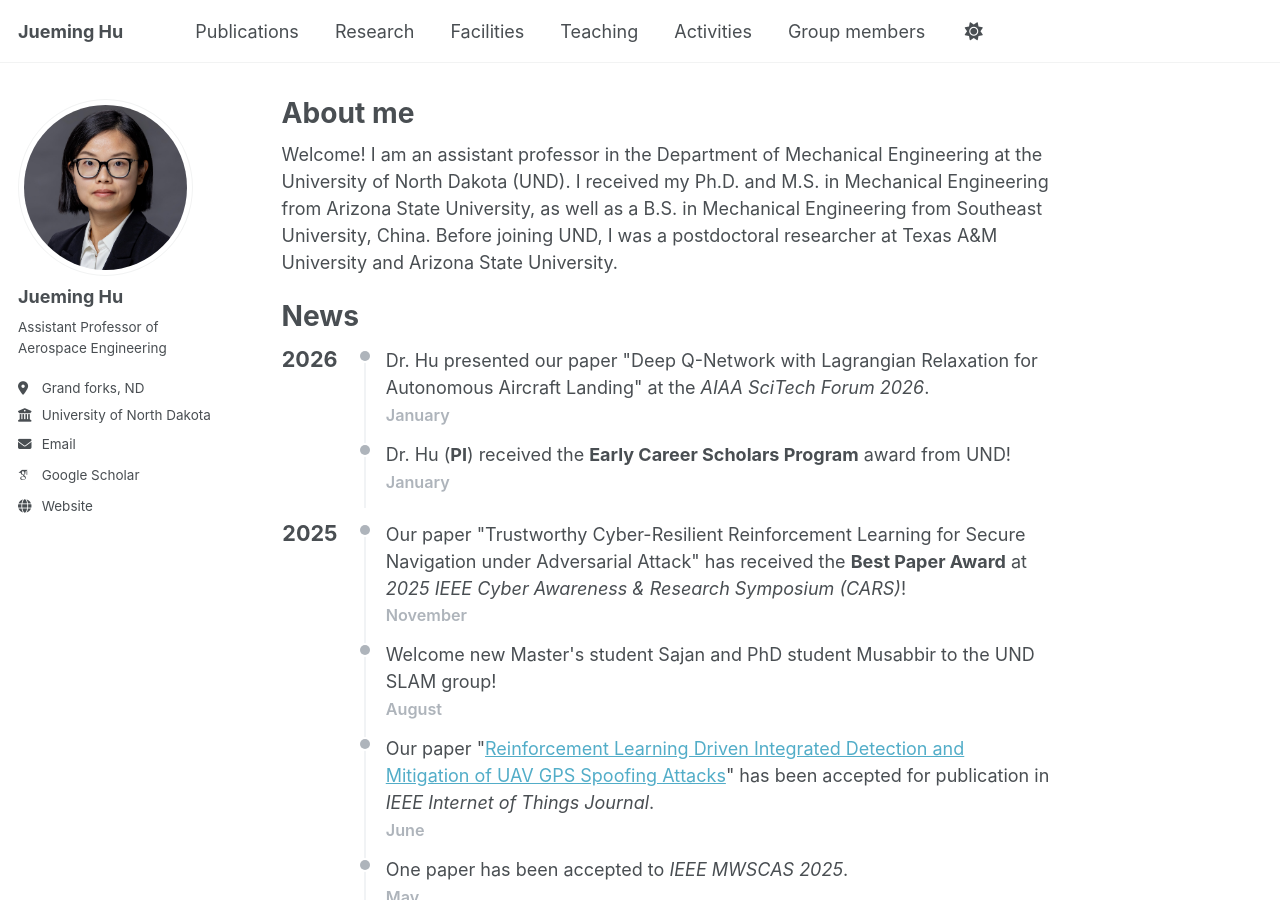
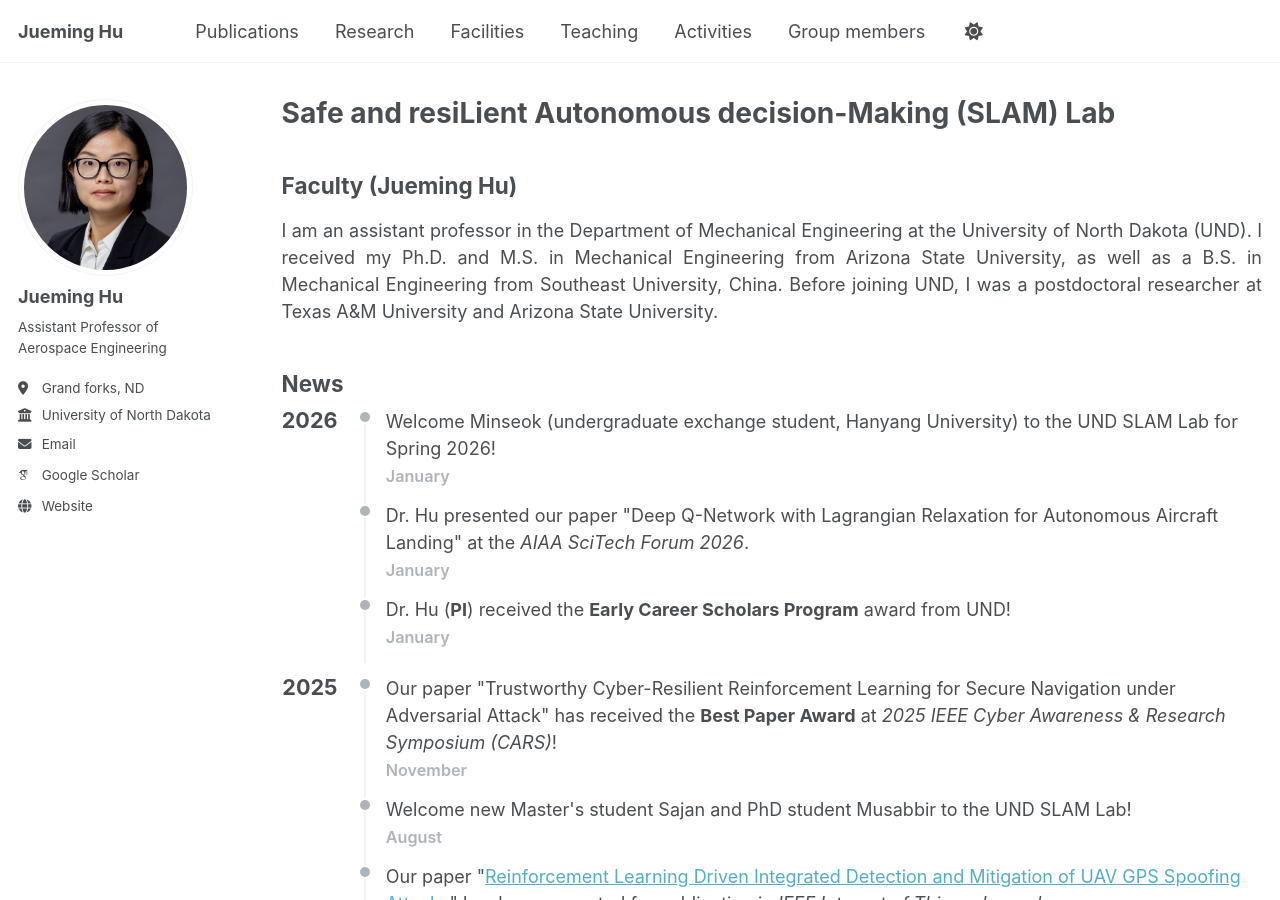
Before and after one commit to Jueming6/Jueming6.github.io, a Jekyll site: the page built from _pages/about.md, in a window 1280 px wide and 900 px high. Built offline with Jekyll 4.4.1, drawn with Linux system fonts in a browser that asks for light colours; some web fonts are replaced.

Commit message:
update 012026

```diff
--- a/_pages/about.md
+++ b/_pages/about.md
@@ -1,21 +1,30 @@
 ---
 permalink: /
+layout: archive
 #title: "Academic Pages is a ready-to-fork GitHub Pages template for academic personal websites"
-title: "About me"
+title: "Safe and resiLient Autonomous decision-Making (SLAM) Lab"
 author_profile: true
+classes: wide
 redirect_from:
   - /about/
   - /about.html
 ---
 
 
-Welcome! I am an assistant professor in the Department of Mechanical Engineering at the University of North Dakota (UND). I received my Ph.D. and M.S. in Mechanical Engineering from Arizona State University, as well as a B.S. in Mechanical Engineering from Southeast University, China. Before joining UND, I was a postdoctoral researcher at Texas A&M University and Arizona State University.
+## Faculty (Jueming Hu)
 
+<p style="text-align: justify;">
+I am an assistant professor in the Department of Mechanical Engineering at the University of North Dakota (UND). I received my Ph.D. and M.S. in Mechanical Engineering from Arizona State University, as well as a B.S. in Mechanical Engineering from Southeast University, China. Before joining UND, I was a postdoctoral researcher at Texas A&M University and Arizona State University.
+</p>
 
-# News
+## News
 <div class="tl-wrap">
   <div class="tl-year">2026</div>
   <ul class="tl start-top">
+    <li>
+      <div class="desc">Welcome Minseok (undergraduate exchange student, Hanyang University) to the UND SLAM Lab for Spring 2026!</div>
+      <div class="month">January</div>
+    </li>
     <li>
       <div class="desc">Dr. Hu presented our paper "Deep Q-Network with Lagrangian Relaxation for Autonomous Aircraft Landing" at the <em>AIAA SciTech Forum 2026</em>.</div>
       <div class="month">January</div>
@@ -36,7 +45,7 @@ Welcome! I am an assistant professor in the Department of Mechanical Engineering
       <div class="month">November</div>
     </li>
     <li>
-      <div class="desc">Welcome new Master's student Sajan and PhD student Musabbir to the UND SLAM group!</div>
+      <div class="desc">Welcome new Master's student Sajan and PhD student Musabbir to the UND SLAM Lab!</div>
       <div class="month">August</div>
     </li>
     <li>
```
Also changed, not shown: _pages/research.md (+2 -2 lines).
